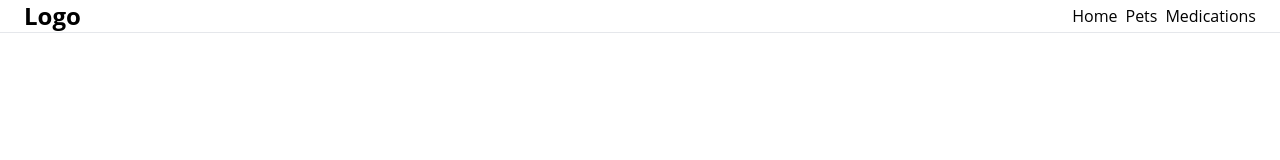
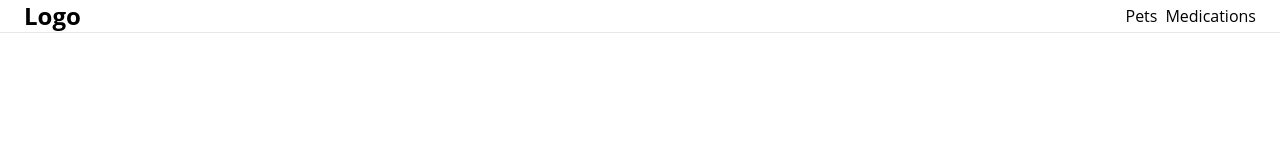
Before and after one commit to Tarvydas-Sarunas/12_pets_meds_practice, a React (Vite) app: page / in a window 1280 px wide. Shown: the top 160 px of the page. Built offline with nearby package versions, Linux system fonts and the light colour scheme.

Commit message:
add mt pages

```diff
--- a/src/components/Header.jsx
+++ b/src/components/Header.jsx
@@ -6,7 +6,6 @@ export default function Header() {
       <div className="container flex items-center justify-between">
       <h2 className="text-2xl font-bold">Logo</h2>
       <nav className="flex gap-2">
-        <span>Home</span>
         <span>Pets</span>
         <span>Medications</span>
       </nav>
--- /dev/null
+++ b/src/pages/MedicationPage.jsx
@@ -0,0 +1,6 @@
+
+export default function MedicationPage() {
+  return (
+    <div>MedicationPage</div>
+  )
+}
--- /dev/null
+++ b/src/pages/PetsPage.jsx
@@ -0,0 +1,7 @@
+
+
+export default function PetsPage() {
+  return (
+    <div>PetsPage</div>
+  )
+}
```
